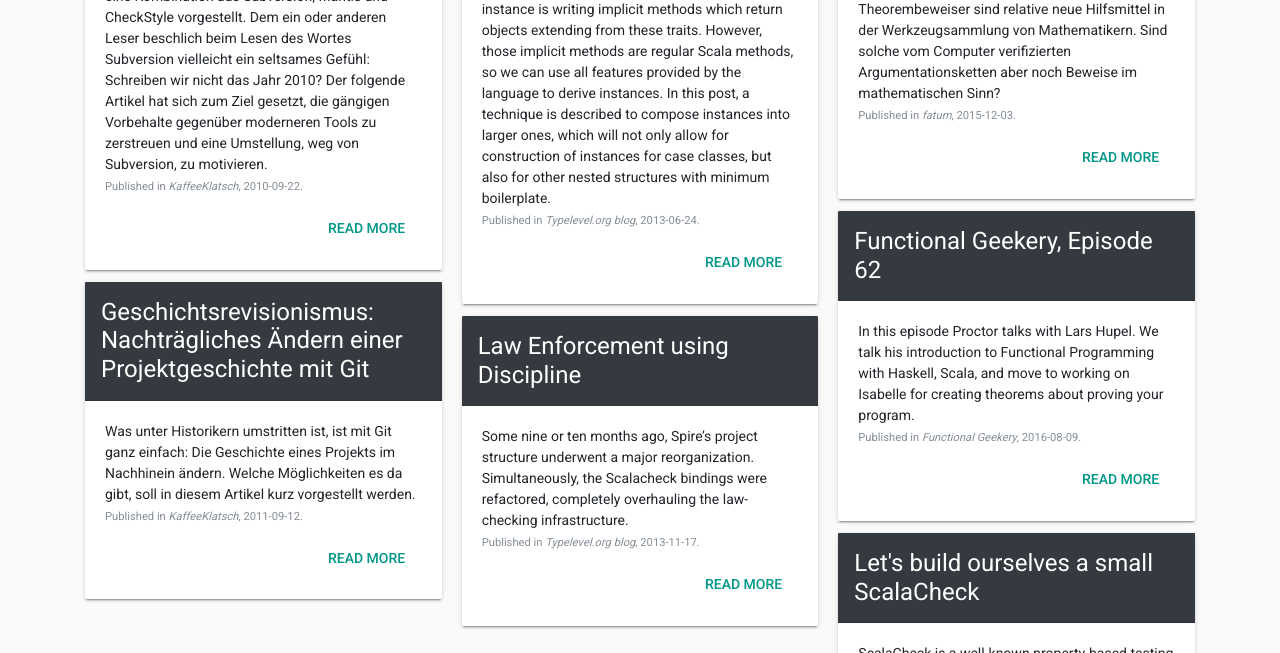
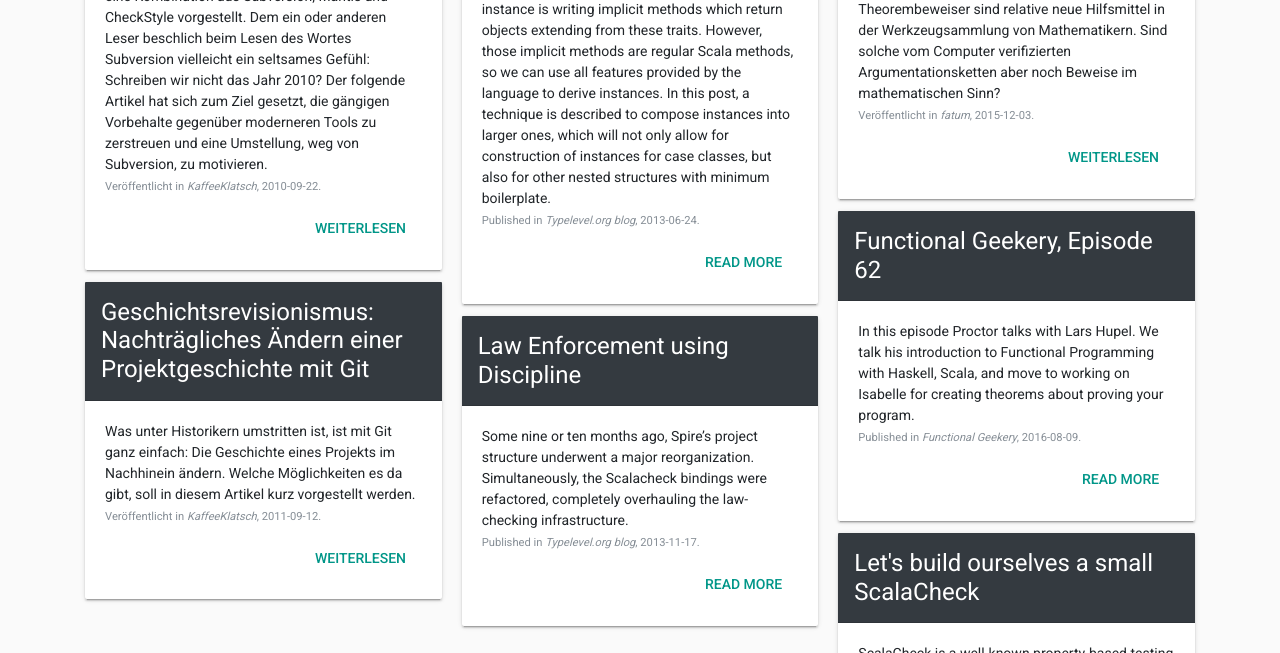
Before and after one commit to larsrh/website, a Jekyll site: the page built from articles.html, in a window 1280 px wide and 1355 px high. Shown: the part 419-1072 px from the top of the window. Built offline with Jekyll 4.4.1, drawn with Linux system fonts in a browser that asks for light colours.

Commit message:
prepare for (internal) articles

```diff
--- a/_config.yml
+++ b/_config.yml
@@ -26,3 +26,18 @@
   - "vendor"
   - ".ruby-version"
 encoding: "utf-8"
+
+collections:
+  articles:
+    output: true
+    permalink: /:collection/:name/
+
+defaults:
+  - scope:
+      path: ""
+      type: articles
+    values:
+      layout: article
+      nav: articles
+      card_theme: bg-dark text-white
+      is_article: true
--- /dev/null
+++ b/_includes/article_card.html
@@ -0,0 +1,32 @@
+<div class="card" {% if article.lang %}lang="{{ article.lang }}"{% endif %}>
+  <div class="card-header {{ page.card_theme }}">
+    <h4><a href="{{ article.link }}" class="text-white">{{ article.title }}</a></h4>
+  </div>
+  <div class="card-body">
+    <div class="card-text">
+      <div>
+        {{ article.abstract }}
+      </div>
+      <div class="mb-3">
+        <small class="text-muted">
+          {% if article.lang == "de" %}
+            Veröffentlicht
+          {% else %}
+            Published
+          {% endif %}
+          {% if article.is_article %}{% else %}in <em>{{ article.journal }}</em>,{% endif %} {{ article.pub_date }}.
+        </small>
+      </div>
+      <div class="pull-right">
+        <a href="{% if article.is_article %}{{ article.url }}{% else %}{{ article.link }}{% endif %}" class="btn btn-primary">
+          {% if article.lang == "de" %}
+            Weiterlesen
+          {% else %}
+            Read more
+          {% endif %}
+        </a>
+      </div>
+      <br style="clear: both;">
+    </div>
+  </div>
+</div>
--- a/_includes/external_article_card.html
+++ /dev/null
@@ -1,17 +0,0 @@
-<div class="card">
-  <div class="card-header {{ page.card_theme }}">
-    <h4><a href="{{ article.link }}" class="text-white">{{ article.title }}</a></h4>
-  </div>
-  <div class="card-body">
-    <div class="card-text">
-      <div>
-        {{ article.abstract }}
-      </div>
-      <div class="mb-3"><small class="text-muted">Published in <em>{{ article.journal }}</em>, {{ article.date }}.</small></div>
-      <div class="pull-right">
-        <a href="{{ article.link }}" class="btn btn-primary">Read more</a>
-      </div>
-      <br style="clear: both;">
-    </div>
-  </div>
-</div>
--- a/_layouts/default.html
+++ b/_layouts/default.html
@@ -16,7 +16,15 @@
       {% endif %}
     {% endfor %}
 
-    <title>Lars Hupel {% if p.title != false %}&middot; {{ p.name }}{% endif %}</title>
+    {% if page.is_article %}
+      {% assign page_name = page.header %}
+    {% elsif p.title != false %}
+      {% assign page_name = p.name %}
+    {% else %}
+      {% assign page_name = "" %}
+    {% endif %}
+
+    <title>Lars Hupel {% if page_name != "" %}&middot; {{ page_name }}{% endif %}</title>
 
     {% seo title=false %}
   </head>
--- a/articles.html
+++ b/articles.html
@@ -5,8 +5,10 @@
 permalink: /articles/
 ---
 
+{% assign articles = site.articles | concat: site.data.external_articles | sort: 'pub_date' %}
+
 <div class="card-columns">
-  {% for article in site.data.external_articles %}
-    {% include external_article_card.html %}
+  {% for article in articles %}
+    {% include article_card.html %}
   {% endfor %}
 </div>
```
Also changed, not shown: _data/external_articles.yml (+10 -7 lines), _layouts/article.html (added, +20 -0 lines).
